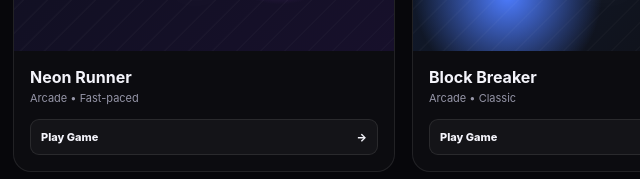
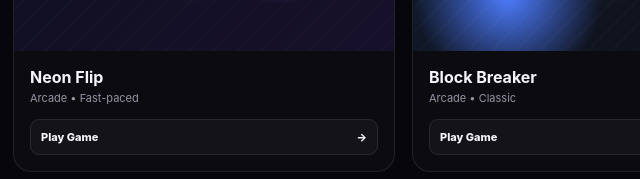
Before and after one commit to ReZZyy-S/NexPlay, a plain HTML site: page index.html in a window 1280 px wide. Shown: the part 1141-1320 px from the top of the page, 37-677 px from the left. Drawn offline with Linux system fonts and the light colour scheme.

Commit message:
Update index.html

```diff
--- a/index.html
+++ b/index.html
@@ -96,7 +96,7 @@
             <span class="tag">ARCADE</span>
           </div>
           <div class="game-info">
-            <h3>Neon Runner</h3>
+            <h3>Neon Flip</h3>
             <p>Arcade • Fast-paced</p>
             <button class="card-button" data-game="Neon Runner">Play Game <span>→</span></button>
           </div>
```
